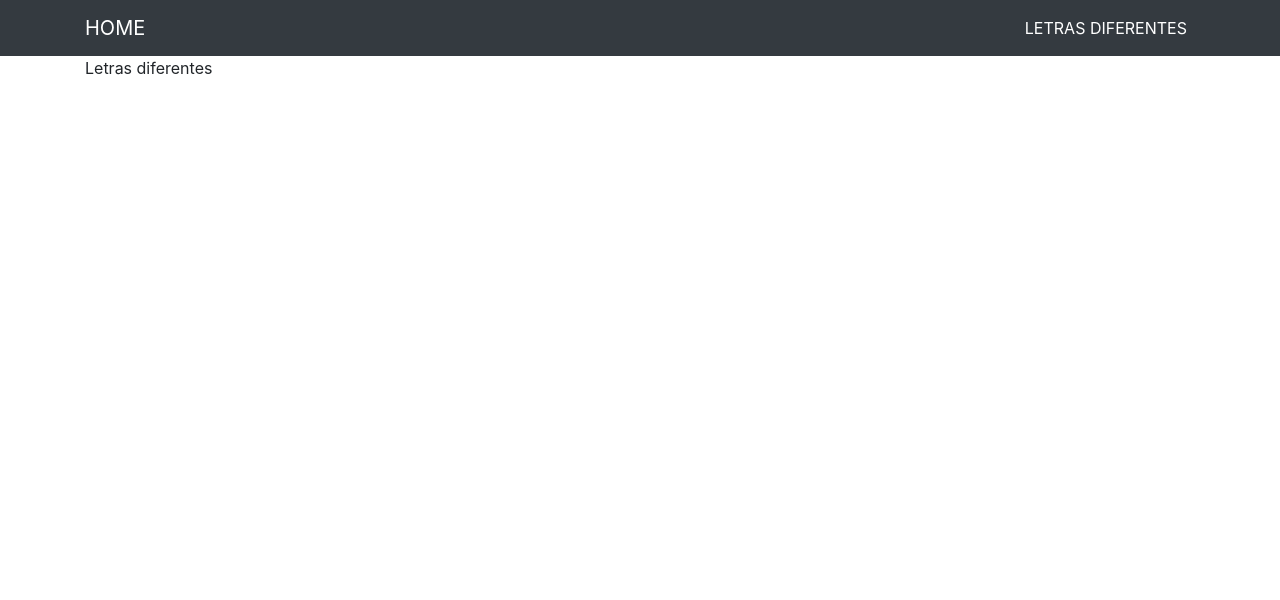
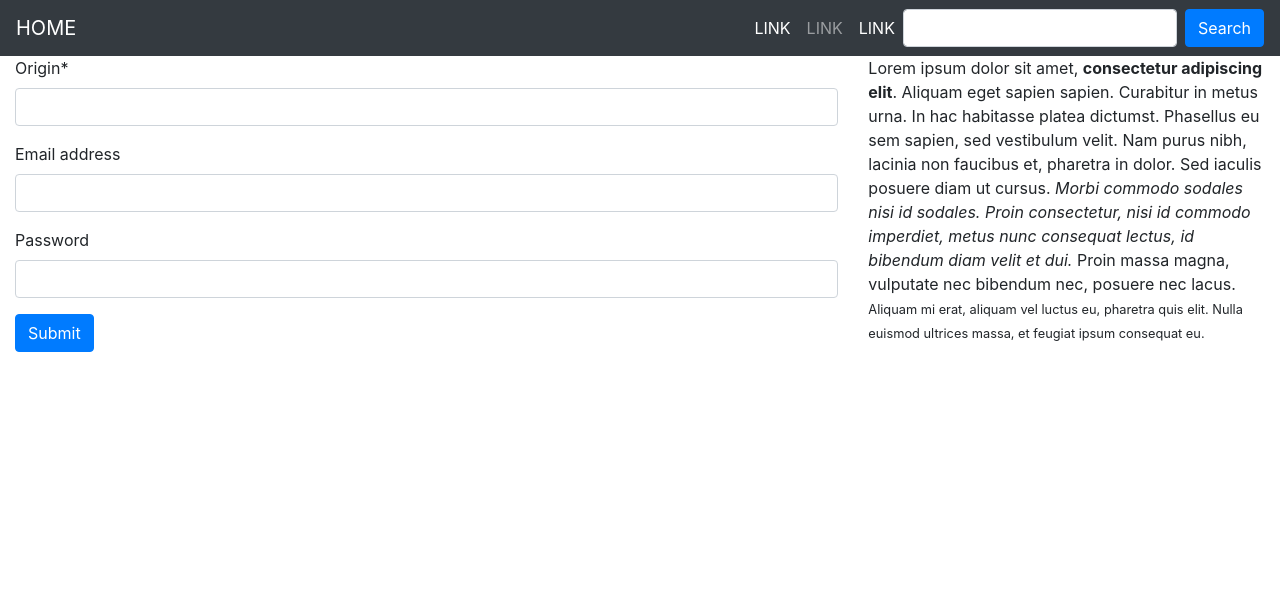
Before and after one commit to imHireki/django-website, a Django app: page /letras-diferentes/ in a window 1280 px wide. Shown: the top 600 px of the page. Run offline with Django 3.2, Linux system fonts and the light colour scheme; some libraries are stand-ins or nearby versions.

Commit message:
base forms changes

```diff
--- a/core/settings.py
+++ b/core/settings.py
@@ -40,6 +40,7 @@ INSTALLED_APPS = [
     'django.contrib.messages',
     'django.contrib.staticfiles',
     'pages.apps.PagesConfig',
+    'crispy_forms',
 ]
 
 MIDDLEWARE = [
@@ -124,3 +125,4 @@ STATIC_URL = '/static/'
 STATICFILES_DIRS = [
     os.path.join(BASE_DIR, 'templates/static')
 ]
+CRISPY_TEMPLATE_PACK = 'bootstrap4'
--- /dev/null
+++ b/pages/forms.py
@@ -0,0 +1,5 @@
+from django import forms
+
+
+class InputForms(forms.Form):
+    origin = forms.CharField(label='Origin', max_length=100)
--- a/pages/templates/pages/letrasDiferentes.html
+++ b/pages/templates/pages/letrasDiferentes.html
@@ -1,8 +1,48 @@
 {% extends 'base.html' %}
+{% load hfilters %}
+{% load crispy_forms_tags %}
 
 
 {% block title %} Letras Diferentes {% endblock %}
 
-{% block content %}
 Letras diferentes
+
+{% block 66 %}
+<form action="" method="post">{% csrf_token %}
+    {{ form|crispy }}
+    {{ form.a|return_a }}
+
+    <div class="form-group">
+
+        <label for="exampleInputEmail1">
+            Email address
+        </label>
+        <input type="email" class="form-control" id="exampleInputEmail1" />
+    </div>
+    <div class="form-group">
+
+        <label for="exampleInputPassword1">
+            Password
+        </label>
+        <input type="password" class="form-control" id="exampleInputPassword1" />
+    </div>
+
+    <button type="submit" class="btn btn-primary">
+        Submit
+    </button>
+</form>
 {% endblock %}
+
+<!-- BLOCK 33% -->
+{% block 33 %}
+<p>
+    Lorem ipsum dolor sit amet, <strong>consectetur adipiscing elit</strong>.
+    Aliquam eget sapien sapien. Curabitur in metus urna. In hac habitasse platea dictumst.
+    Phasellus eu sem sapien, sed vestibulum velit. Nam purus nibh, lacinia non faucibus et,
+    pharetra in dolor. Sed iaculis posuere diam ut cursus. <em>Morbi commodo sodales nisi id sodales.
+    Proin consectetur, nisi id commodo imperdiet, metus nunc consequat lectus,
+    id bibendum diam velit et dui.</em> Proin massa magna, vulputate nec bibendum nec,
+    posuere nec lacus. <small>Aliquam mi erat, aliquam vel luctus eu, pharetra quis elit.
+    Nulla euismod ultrices massa, et feugiat ipsum consequat eu.</small>
+</p>
+{% endblock %}
--- /dev/null
+++ b/pages/templatetags/hfilters.py
@@ -0,0 +1,9 @@
+from django.template import Library
+
+
+register = Library()
+
+
+@register.filter
+def return_a(val):
+    return f'{val}'.replace('a', 'b')
--- a/pages/views.py
+++ b/pages/views.py
@@ -1,4 +1,5 @@
 from django.shortcuts import render
+from pages.forms import InputForms
 
 
 def home(request):
@@ -6,4 +7,11 @@ def home(request):
 
 
 def letras_diferentes(request):
-    return render(request, 'pages/letrasDiferentes.html')
+
+    form = InputForms(request.POST or None)
+    context = {'form': form}
+
+    if form.is_valid():
+        form.a = form.cleaned_data['origin']
+
+    return render(request, 'pages/letrasDiferentes.html', context)
--- a/templates/base.html
+++ b/templates/base.html
@@ -12,10 +12,23 @@
     {% include 'partials/_nav.html'%}
 
     <!-- Page Content -->
-    <div class="container">
-        <div class="row col-lg-10">
-            <div class="text-center">
-                {% block content %}{% endblock %}
+    <div class="container-fluid">
+        <div class="row">
+            <!-- Div 100%-->
+            <div class="col-md-12">
+
+                <!-- Div 66.6% -->
+                <div class="row">
+                    <div class="col-md-8">
+                        {% block 66 %}{% endblock %}
+                    </div>
+
+                    <!-- Div 33.3% -->
+                    <div class="col-md-4">
+                        {% block 33 %}{% endblock %}
+                    </div>
+                </div>
+
             </div>
         </div>
     </div>
--- a/templates/partials/_nav.html
+++ b/templates/partials/_nav.html
@@ -1,23 +1,36 @@
 {% load static %}
-<nav class="navbar navbar-expand-lg navbar-dark bg-dark navbar-top">
 
-    <div class="container">
-    <a class="navbar-brand" href="{% url 'home' %}">HOME</a>
-    <button class="navbar-toggler" type="button" data-toggle="collapse" data-target="#navbarResponsive" aria-controls="navbarResponsive" aria-expanded="false" aria-label="Toggle navigation">
+<nav class="navbar navbar-expand-lg navbar-light bg-light navbar-dark bg-dark static-top">
+
+    <!-- toggle main menu button -->
+    <button class="navbar-toggler" type="button" data-toggle="collapse" data-target="#bs-example-navbar-collapse-1">
         <span class="navbar-toggler-icon"></span>
-    </button>
-    <div class="collapse navbar-collapse" id="navbarResponsive">
-        <ul class="navbar-nav ml-auto">
+    </button> <a class="navbar-brand" href="{% url 'home' %}">HOME</a>
+
+    <!-- div collapse navbar -->
+    <div class="collapse navbar-collapse" id="bs-example-navbar-collapse-1">
+
+        <!-- Links -->
+        <ul class="navbar-nav ml-md-auto">
             <li class="nav-item active">
-                <a class="nav-link" href="{% url 'letrasDiferentes' %}">LETRAS DIFERENTES</a>
-            </li>
-            {% comment %} <li class="nav-item">
-                <a class="nav-link" href="{% url 'simbolemoji' %}">SIMBOL EMOJI</a>
+                    <a class="nav-link" href="{% url 'letrasDiferentes' %}">LINK</a>
             </li>
             <li class="nav-item">
-                <a class="nav-link" href="{% url 'textconvert' %}">TEXT CONVERT</a>
-            </li> {% endcomment %}
+                    <a class="nav-link" href="{% url 'letrasDiferentes' %}">LINK</a>
+            </li>
+
+            <li class="nav-item active">
+                    <a class="nav-link" href="{% url 'letrasDiferentes' %}">LINK</a>
+            </li>
         </ul>
-        </div>
+
+        <!-- Searchbar -->
+        <form class="form-inline">
+            <input class="form-control mr-sm-2" type="text" />
+            <button class="btn btn-primary my-2 my-sm-0" type="submit">
+                Search
+            </button>
+        </form>
     </div>
+
 </nav>
```
Also changed, not shown: pages/templatetags/__init__.py (added).
